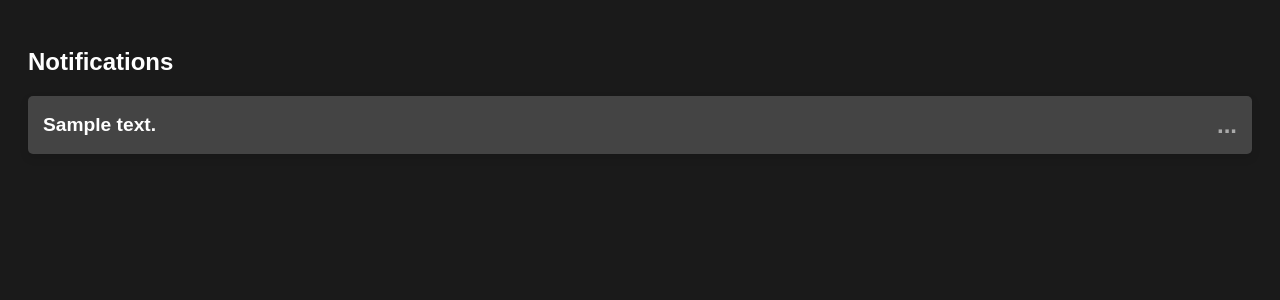
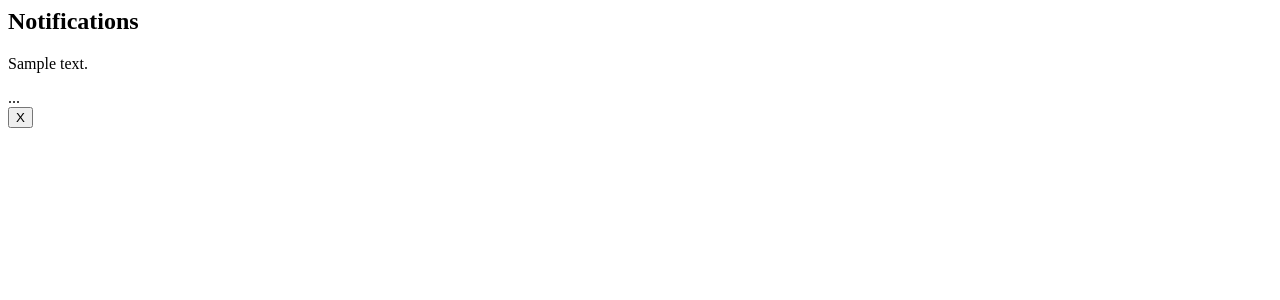
Before and after one commit to Jingleez/Good-Driver-Program, a Flask app: template driverProgram/templates/sponsor/notification.html in a window 1280 px wide. Shown: the top 300 px of the page. Run offline with Flask 3, Linux system fonts and the light colour scheme; the template is opened without the code that fills it: most values are stand-ins (such as "Sample title", 1, 10 or a date in 2020).

Commit message:
small changes to some files

```diff
--- a/driverProgram/routes/main.py
+++ b/driverProgram/routes/main.py
@@ -239,10 +239,13 @@ def job_postings():
 def sponsor_reports():
     return render_template('sponsor/sponsor_reports.html')
 
+
 @main_bp.route('/product-catalog')
 @login_required
 def sponsor_product_catalog():
     return render_template('sponsor/product_catalog.html')
+
+
 
 @main_bp.route('/search', methods=['GET'])
 def search():
@@ -258,6 +261,7 @@ def search():
     except Exception as e:
         print("Error fetching data from iTunes API:", e)
         return render_template("sponsor/product_catalog.html", error="Error fetching data from iTunes API.")
+
 
 @main_bp.route('/notifications', methods=['GET'])
 @login_required
--- a/driverProgram/templates/sponsor/notification.html
+++ b/driverProgram/templates/sponsor/notification.html
@@ -1,73 +1,3 @@
-<!DOCTYPE html>
-<html lang="en">
-<head>
-    <meta charset="UTF-8">
-    <meta name="viewport" content="width=device-width, initial-scale=1.0">
-    <title>Notifications</title>
-    <style>
-        body {
-            font-family: 'Poppins', sans-serif;
-            background-color: #1a1a1a;
-            color: white;
-            padding: 20px;
-        }
-        .notification {
-            background-color: #333;
-            padding: 15px;
-            margin-bottom: 10px;
-            border-radius: 5px;
-            box-shadow: 0 4px 10px rgba(0, 0, 0, 0.1);
-            display: flex;
-            justify-content: space-between;
-            align-items: center;
-        }
-        .notification.unread {
-            background-color: #444;
-            font-weight: bold;
-        }
-        .notification p {
-            margin: 0;
-            font-size: 1.2em;
-            cursor: pointer;
-        }
-        .notification .actions {
-            cursor: pointer;
-            color: #aaa;
-            font-size: 1.5em;
-        }
-        .popup {
-            position: fixed;
-            top: 50%;
-            left: 50%;
-            transform: translate(-50%, -50%);
-            background-color: #333;
-            padding: 20px;
-            border-radius: 10px;
-            width: 80%;
-            max-width: 500px;
-            box-shadow: 0 4px 15px rgba(0, 0, 0, 0.3);
-            display: none;
-            color: white;
-        }
-        .popup h3 {
-            margin-top: 0;
-        }
-        .popup .close-btn {
-            position: absolute;
-            top: 10px;
-            right: 10px;
-            background: none;
-            border: none;
-            color: #888;
-            font-size: 1.5em;
-            cursor: pointer;
-        }
-        .popup-content p {
-            font-size: 1.1em;
-            margin: 10px 0;
-        }
-    </style>
-</head>
 <body>
     <h2>Notifications</h2>
 
--- a/driverProgram/templates/sponsor/product_catalog.html
+++ b/driverProgram/templates/sponsor/product_catalog.html
@@ -1,12 +1,9 @@
 {% block content %}
 <head>
-    <meta charset="UTF-8">
-    <meta name="viewport" content="width=device-width, initial-scale=1.0">
     <title>Product Catalog</title>
     <style>
         body {
             font-family: Arial, sans-serif;
-            background-color: #f5f5f5;
         }
         .Items {
             display: flex;
```
Also changed, not shown: driverProgram/templates/sponsor/sponsor_reports.html (+0 -9 lines).
